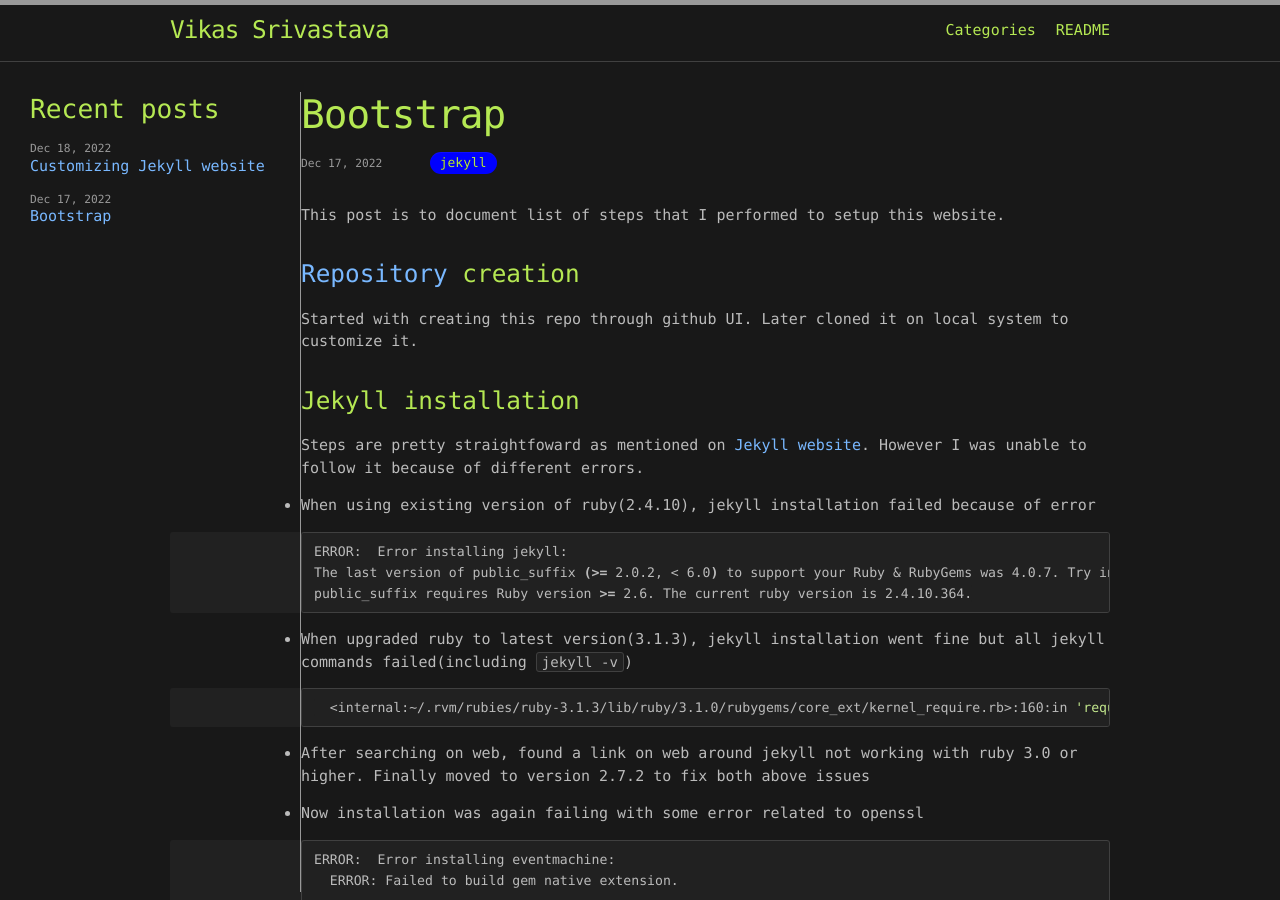
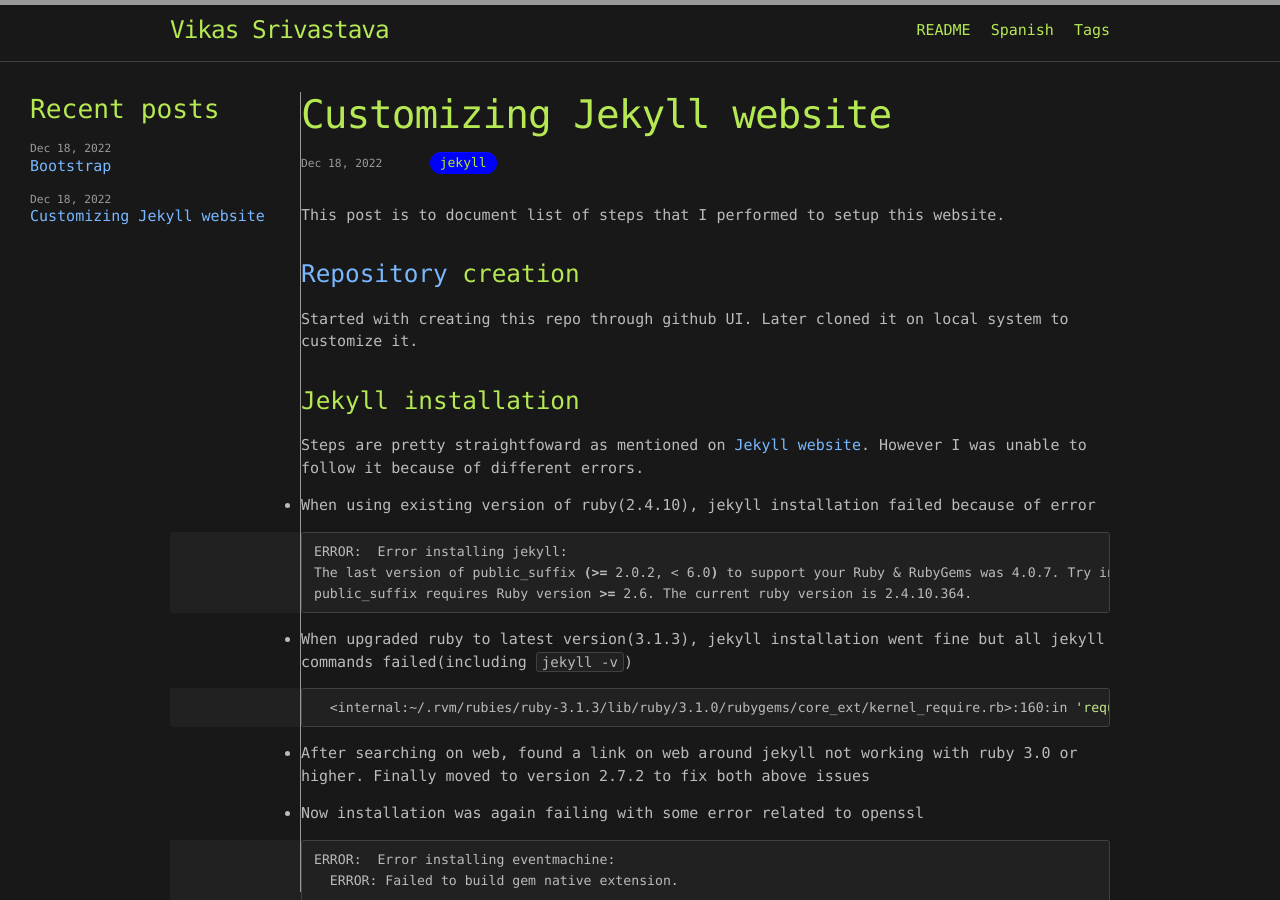
Before and after one commit to viksri/viksri.github.io, a Jekyll site: the page built from _posts/2022-12-18-customizing.md, in a window 1280 px wide and 900 px high. Built offline with Jekyll 4.4.1, drawn with Linux system fonts in a browser that asks for light colours.

Commit message:
V1.3.4: Add tags + correct naming

```diff
--- a/_config.yml
+++ b/_config.yml
@@ -25,9 +25,9 @@ github_username:  viksri
 permalink: /:categories/:title/
 
 header_pages:
- - about.md
- - categories.md
  - README.md
+ - Spanish.md
+ - tags.md
 
 
 # Build settings
--- a/_layouts/post.html
+++ b/_layouts/post.html
@@ -16,7 +16,7 @@ layout: default
         {% assign categories = page.categories %}
         {% endif %}
         {% for category in categories %}
-            <a class="btn" href="{{site.baseurl}}/categories/#{{category|slugize}}">{{category}}</a>
+            <a class="btn" href="{{site.baseurl}}/tags/#{{category|slugize}}">{{category}}</a>
         {% unless forloop.last %}","&nbsp;{% endunless %}
         {% endfor %}
       </time>
--- a/_posts/2022-12-18-customizing.md
+++ b/_posts/2022-12-18-customizing.md
@@ -1,7 +1,7 @@
 ---
 layout: post
-title:  "Bootstrap"
-date:   2022-12-17 17:19:05 +0530
+title:  "Customizing Jekyll website"
+date:   2022-12-18 15:03:05 +0530
 categories: jekyll
 ---
 
```
Also changed, not shown: _posts/2022-12-17-start.md (+1 -1 lines), categories.md (deleted, +0 -27 lines), tags.md (added, +25 -0 lines).
